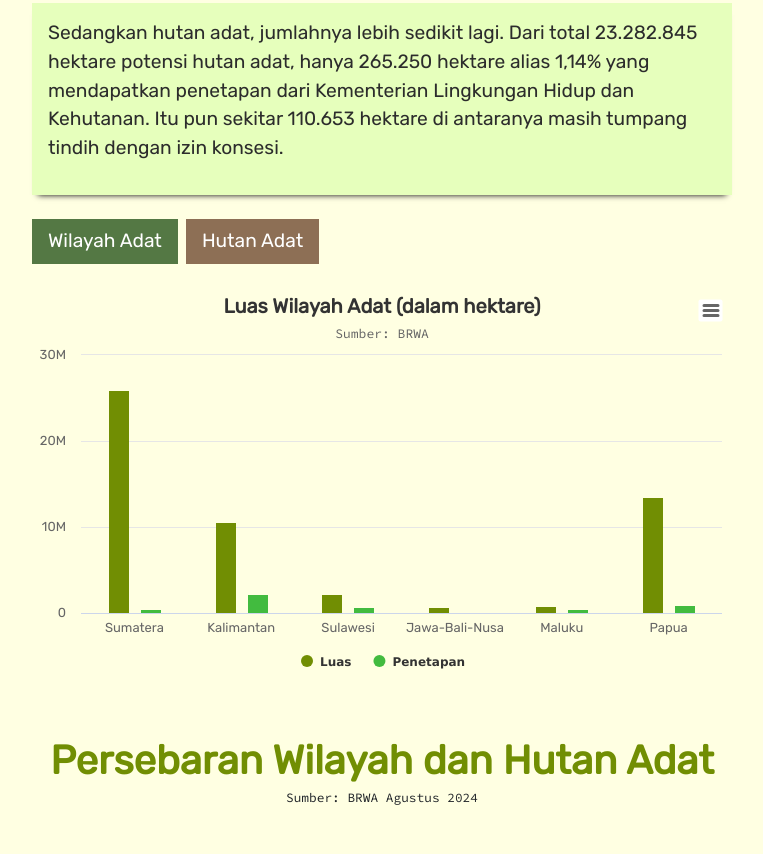
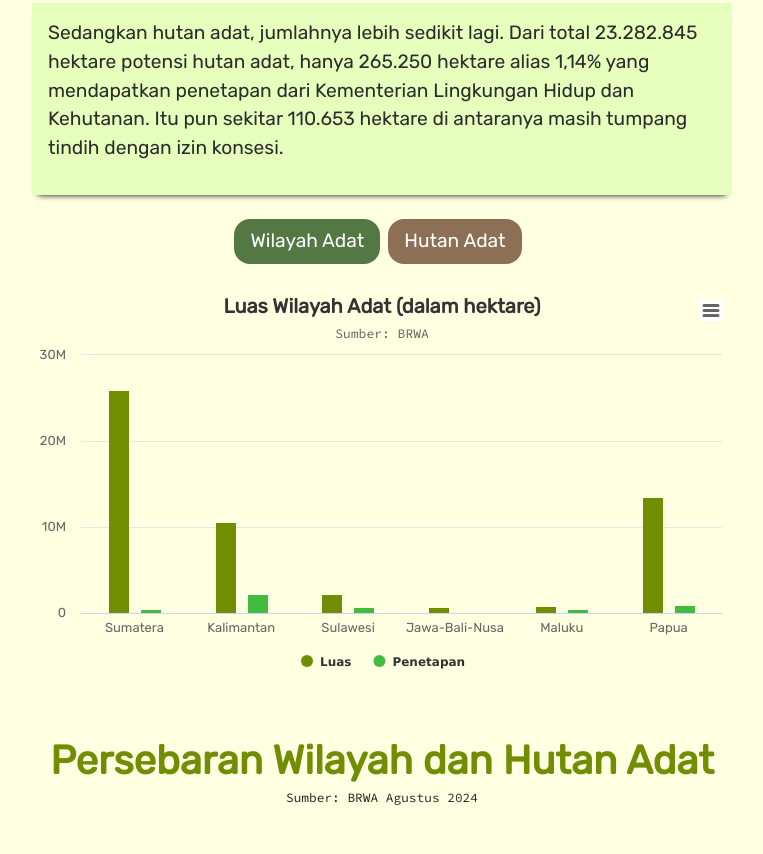
Before and after one commit to dediwibisono17/hutan, a plain HTML site: page index.html in a window 1280 px wide. Shown: the part 1421-2275 px from the top of the page, without its empty margins (258-1021 px from the left). Drawn offline with nearby package versions, Linux system fonts and the light colour scheme; a web font is replaced by a local one.

Commit message:
jjhjhjjh

```diff
--- a/sass/pembukaan.scss
+++ b/sass/pembukaan.scss
@@ -1,5 +1,8 @@
 section {
   .nav {
+    // margin: 0 auto;
+    // text-align: center;
+    justify-content: center;
     &-tabs {
       border-bottom: 1px solid transparent !important;
     }
@@ -7,6 +10,7 @@ section {
       padding: 8px 16px;
       // margin-right: 8px;
       margin: 8px 8px 8px 0;
+      border-radius: 16px;
       background: #8d6f55;
       &.active {
         background: #547844;
```
Also changed, not shown: sass/style.css, 1 other file.
